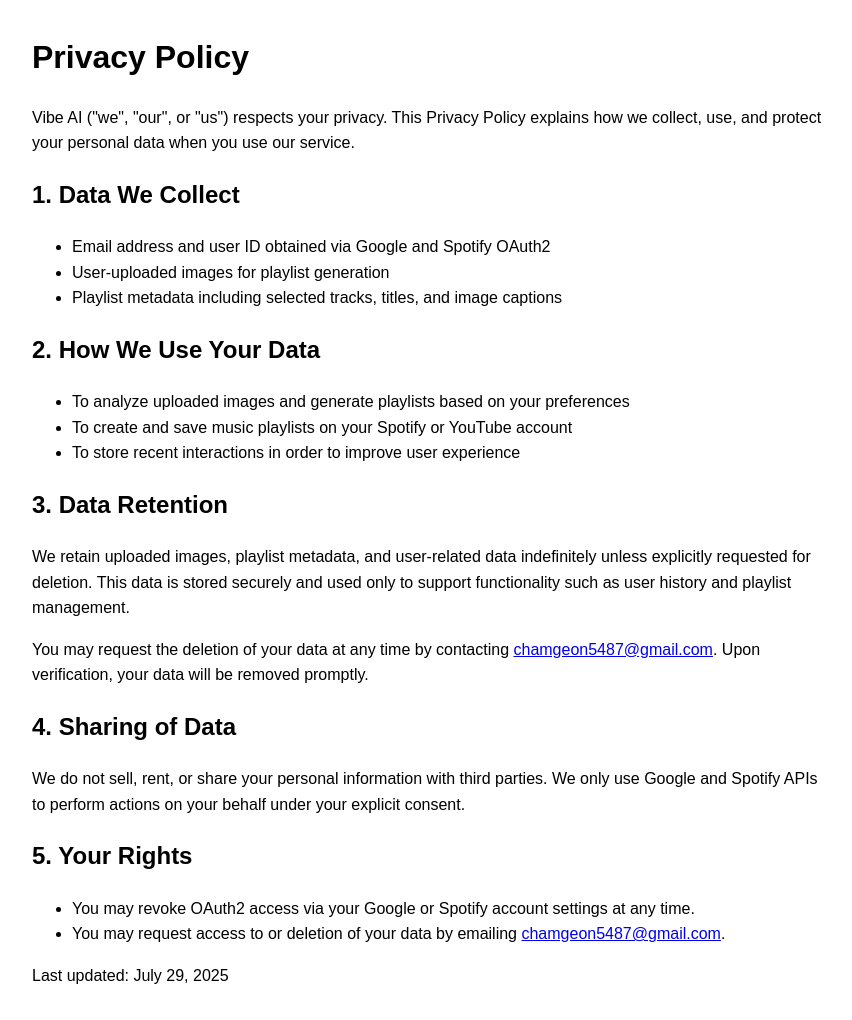
After one commit to chamgeon/vibeai, a Flask app: page /privacy-policy in a window 1280 px wide. The commit adds this page. Shown: the whole page, without its empty margins (208-1060 px from the left). Run offline with Flask 3, Linux system fonts and the light colour scheme; parts of the project's set-up code (start-up, migrations or seed data) failed here and were passed over.

Commit message:
privacy policy and terms of service

```diff
--- a/app/routes.py
+++ b/app/routes.py
@@ -303,7 +303,11 @@ def logout():
         session["token_info"] = token_info
     return redirect('/playlist')
 
-@routes.route('/print-session')
-def print_session():
-    print(session)
-    return "session printed"
+
+@routes.route('/privacy-policy')
+def privacy():
+    return render_template("privacy_policy.html")
+
+@routes.route('/terms-of-service')
+def termsofservice():
+    return render_template('terms_of_service.html')
--- a/app/templates/index.html
+++ b/app/templates/index.html
@@ -3,6 +3,7 @@
 <head>
   <meta name="viewport" content="width=device-width, initial-scale=1.0">
   <meta charset="UTF-8">
+  <meta name="google-site-verification" content="0uG0817ExQswAzfHFLoVym0PrAKdp4uTLMP98Asythg" />
   <title>Vibe AI</title>
   <link href="https://fonts.googleapis.com/css2?family=Anton&display=swap" rel="stylesheet">
   <link rel="stylesheet" href="{{ url_for('static', filename='css/home.css') }}">
@@ -15,6 +16,10 @@
       <a href="/playlist" class="btn">
         <span class="btn-text">Create</span>
       </a>
+      <p style="font-size: 10px; color: rgba(255,255,255,0.7); margin-top: 14px;">
+      <a href="/privacy-policy" style="color: inherit; text-decoration: underline;">Privacy Policy & </a>
+      <a href="/terms-of-service" style="color: inherit; text-decoration: underline;">Terms of Service</a>
+      </p>
     </div>
   </div>
 </body>
--- /dev/null
+++ b/app/templates/privacy_policy.html
@@ -0,0 +1,45 @@
+<!DOCTYPE html>
+<html lang="en">
+<head>
+  <meta charset="UTF-8" />
+  <meta name="viewport" content="width=device-width, initial-scale=1.0"/>
+  <title>Privacy Policy - Vibe AI</title>
+</head>
+<body style="max-width: 800px; margin: 2rem auto; font-family: sans-serif; line-height: 1.6;">
+  <h1>Privacy Policy</h1>
+
+  <p>Vibe AI ("we", "our", or "us") respects your privacy. This Privacy Policy explains how we collect, use, and protect your personal data when you use our service.</p>
+
+  <h2>1. Data We Collect</h2>
+  <ul>
+    <li>Email address and user ID obtained via Google and Spotify OAuth2</li>
+    <li>User-uploaded images for playlist generation</li>
+    <li>Playlist metadata including selected tracks, titles, and image captions</li>
+  </ul>
+
+  <h2>2. How We Use Your Data</h2>
+  <ul>
+    <li>To analyze uploaded images and generate playlists based on your preferences</li>
+    <li>To create and save music playlists on your Spotify or YouTube account</li>
+    <li>To store recent interactions in order to improve user experience</li>
+  </ul>
+
+  <h2>3. Data Retention</h2>
+  <p>
+  We retain uploaded images, playlist metadata, and user-related data indefinitely unless explicitly requested for deletion. This data is stored securely and used only to support functionality such as user history and playlist management.
+  </p>
+  <p>
+  You may request the deletion of your data at any time by contacting <a href="mailto:chamgeon5487@gmail.com">chamgeon5487@gmail.com</a>. Upon verification, your data will be removed promptly.
+  </p>
+  <h2>4. Sharing of Data</h2>
+  <p>We do not sell, rent, or share your personal information with third parties. We only use Google and Spotify APIs to perform actions on your behalf under your explicit consent.</p>
+
+  <h2>5. Your Rights</h2>
+  <ul>
+    <li>You may revoke OAuth2 access via your Google or Spotify account settings at any time.</li>
+    <li>You may request access to or deletion of your data by emailing <a href="mailto:chamgeon5487@gmail.com">chamgeon5487@gmail.com</a>.</li>
+  </ul>
+
+  <p>Last updated: July 29, 2025</p>
+</body>
+</html>
```
Also changed, not shown: app/templates/terms_of_service.html (added, +33 -0 lines).
